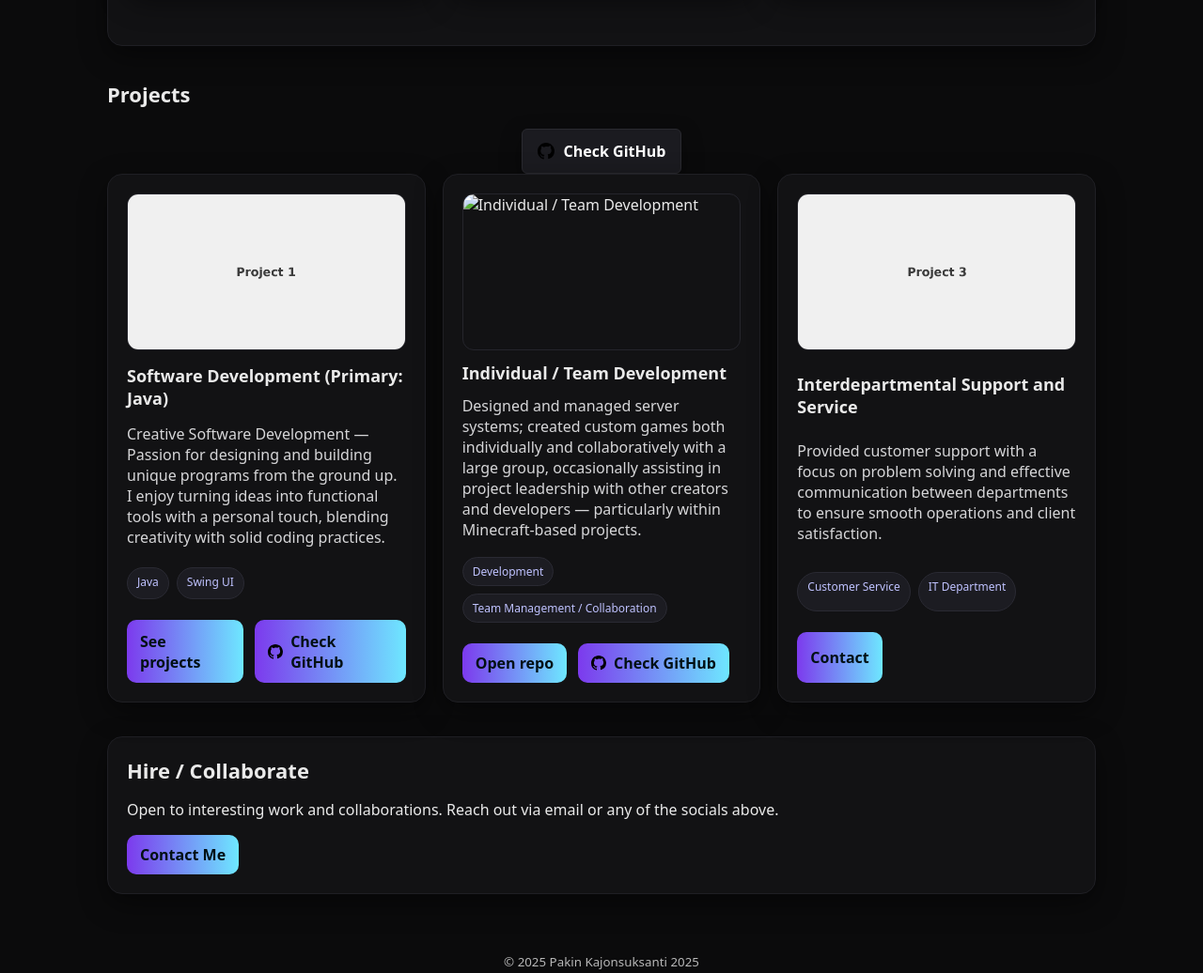
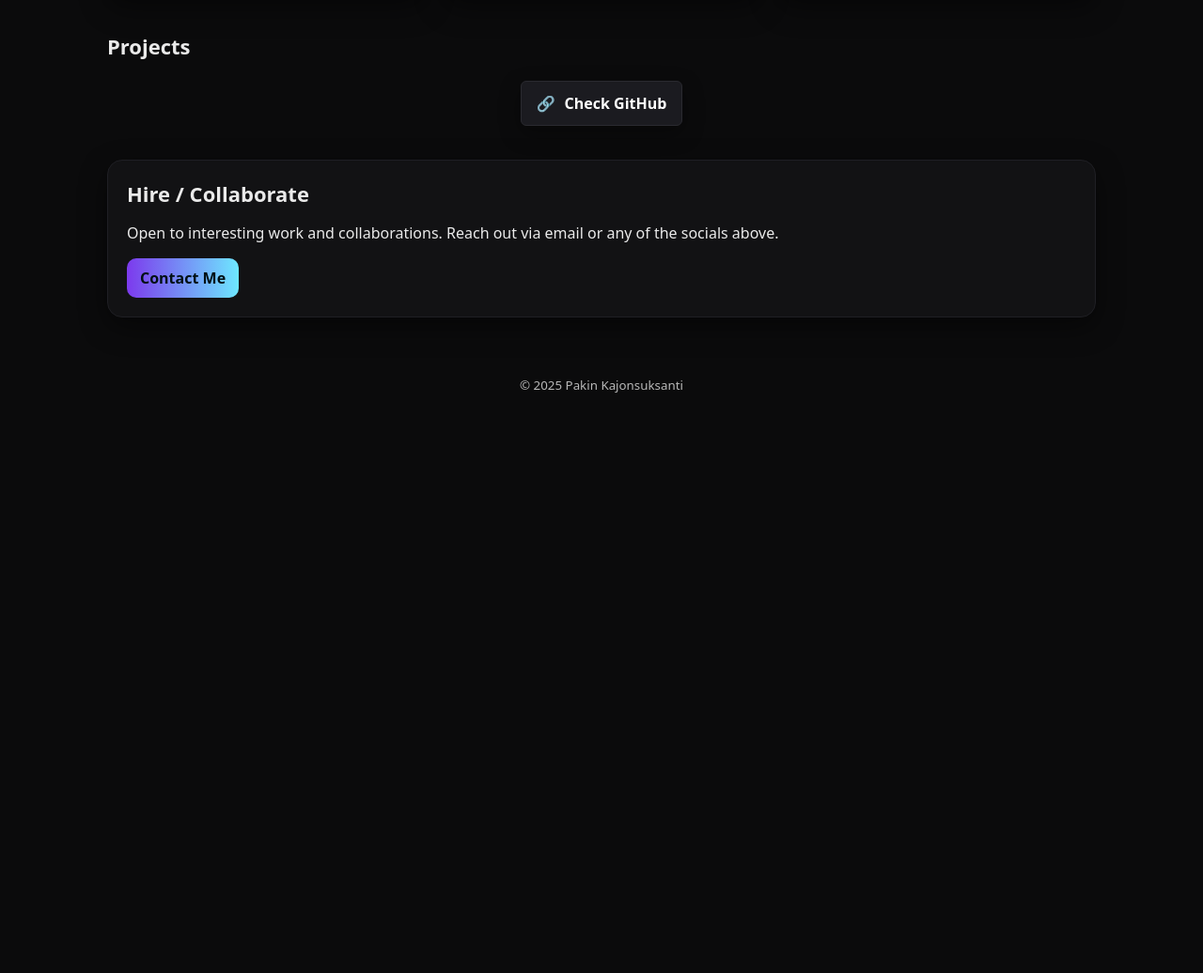
Before and after one commit to ZeroC0deT1me/ZeroC0deT1me.github.io, a plain HTML site: page index.html in a window 1280 px wide. Shown: the part 1174-2210 px from the top of the page at 94% size. After the commit the page ends 1654 px from the top, so only its background shows below. Drawn offline with Linux system fonts and the light colour scheme.

Commit message:
Update index.html
Attempt to fix the button issue.

```diff
--- a/index.html
+++ b/index.html
@@ -3,12 +3,8 @@
 <head>
   <meta charset="utf-8" />
   <meta name="viewport" content="width=device-width, initial-scale=1" />
-  <title>Portfolio • <span id="site-name-fallback">Your Name</span></title>
-  <meta name="description" content="Portfolio of projects and work by Your Name." />
-  <meta property="og:title" content="Your Name • Portfolio" />
-  <meta property="og:description" content="Selected projects, skills, and contact." />
-  <meta property="og:image" content="assets/og-image.png" />
-  <link rel="icon" href="assets/favicon.svg" type="image/svg+xml">
+  <title>Portfolio • Pakin Kajonsuksanti</title>
+  <meta name="description" content="Portfolio of projects and work by Pakin Kajonsuksanti." />
   <style>
     :root {
       --bg: #0b0b0c;
@@ -18,13 +14,12 @@
       --muted: #b8b8b8;
       --brand: #6ee7ff;
       --brand-2: #7c3aed;
-      --ring: rgba(110,231,255,0.3);
       --radius: 16px;
       --shadow: 0 10px 30px rgba(0,0,0,0.45);
       --maxw: 1100px;
     }
     * { box-sizing: border-box; }
-    html, body { background: var(--bg); color: var(--text); margin: 0; font-family: ui-sans-serif, system-ui, -apple-system, Segoe UI, Roboto, Helvetica, Arial, "Apple Color Emoji", "Segoe UI Emoji"; }
+    html, body { background: var(--bg); color: var(--text); margin: 0; font-family: ui-sans-serif, system-ui, -apple-system, Segoe UI, Roboto, Helvetica, Arial; }
     a { color: var(--brand); text-decoration: none; }
     a:hover { text-decoration: underline; }
     .wrap { max-width: var(--maxw); margin: 0 auto; padding: 24px; }
@@ -41,24 +36,8 @@
     .about { line-height: 1.65; color: #dcdcdc; }
     .skills { display: flex; flex-wrap: wrap; gap: 10px; }
     .chip { background: var(--card-2); border: 1px solid #222228; border-radius: 999px; padding: 8px 12px; font-size: 14px; color: #d8d8d8; }
-    .grid { display: grid; grid-template-columns: repeat(12, 1fr); gap: 18px; }
-    .project { grid-column: span 12; display: grid; grid-template-columns: 1fr; gap: 12px; }
-    .project .media { width: 100%; border-radius: 12px; aspect-ratio: 16/9; object-fit: cover; border: 1px solid #25252c; }
-    .project .title { font-size: 18px; font-weight: 700; }
-    .project .desc { color: #d6d6d8; }
-    .project .tags { display: flex; gap: 8px; flex-wrap: wrap; margin-top: 6px; }
-    .project .tag { font-size: 12px; background: #1c1c22; padding: 6px 10px; border-radius: 999px; border: 1px solid #2a2a33; color: #bfc2ff; }
-    .project .links { display: flex; gap: 12px; margin-top: 10px; }
-    .cta { display: inline-flex; align-items: center; gap: 8px; background: linear-gradient(90deg, var(--brand-2), var(--brand)); border: none; color: #001014; padding: 10px 14px; border-radius: 10px; font-weight: 700; text-decoration: none; }
-    footer { color: var(--muted); text-align: center; padding: 24px 0 36px; }
-    @media (min-width: 720px) {
-      .project { grid-column: span 6; }
-    }
-    @media (min-width: 1060px) {
-      .project { grid-column: span 4; }
-    }
 
-    /* Skill Areas (image + text containers) */
+    /* Skill Cards */
     .skill-cards { display: grid; gap: 18px; margin-top: 18px; grid-template-columns: 1fr; }
     @media (min-width: 680px) {
       .skill-cards { grid-template-columns: repeat(2, 1fr); }
@@ -68,51 +47,75 @@
     }
 
     .skill-card { background: var(--card); border: 1px solid #1e1e24; border-radius: var(--radius); box-shadow: var(--shadow); overflow: hidden; transition: transform .18s ease, box-shadow .18s ease, border-color .18s ease; }
-    .skill-card-inner { display: block; }
+    .skill-card:hover { transform: translateY(-4px); border-color:#2b2b34; box-shadow: 0 14px 36px rgba(0,0,0,.5); }
     .skill-card .media { width: 100%; aspect-ratio: 16/10; object-fit: cover; display: block; border-bottom: 1px solid #23232a; }
     .skill-card .body { padding: 18px; display: grid; gap: 10px; }
     .skill-card .title { font-size: 18px; font-weight: 800; letter-spacing:.2px; }
     .skill-card .text { color: #d6d6d8; line-height: 1.65; }
     .skill-card .actions { display: flex; gap: 12px; margin-top: 6px; flex-wrap: wrap; }
-    @media (min-width: 680px) { .skill-cards { grid-template-columns: repeat(2, 1fr); } }
-@media (min-width: 1024px) { .skill-cards { grid-template-columns: repeat(3, 1fr); } }
-      .skill-card .media { width: 100%; aspect-ratio: 16/10; object-fit: cover; display: block; border-bottom: 1px solid #23232a; }
+
+    .cta {
+      display: inline-flex;
+      align-items: center;
+      gap: 8px;
+      background: linear-gradient(90deg, var(--brand-2), var(--brand));
+      border: none;
+      color: #001014;
+      padding: 10px 14px;
+      border-radius: 10px;
+      font-weight: 700;
+      text-decoration: none;
+      cursor: pointer;
+      transition: transform .15s ease, box-shadow .15s ease;
+    }
+    .cta:hover {
+      transform: translateY(-2px);
+      box-shadow: 0 8px 20px rgba(110,231,255,0.3);
+      text-decoration: none;
     }
 
-
-    .cta { display: inline-flex; align-items: center; gap: 8px; }
-    .cta .icon { width: 16px; height: 16px; display: inline-block; }
-
-    .skill-card:hover { transform: translateY(-4px); border-color:#2b2b34; box-shadow: 0 14px 36px rgba(0,0,0,.5); }
-
-    /* Global GitHub button under Projects */
-    .github-section { display: flex; justify-content: center; margin-top: 22px; }
+    /* GitHub button */
+    .github-section { display: flex; justify-content: center; margin: 22px 0; }
     .github-btn {
-      display: inline-flex; align-items: center; gap: 10px;
-      padding: 12px 16px; border-radius: 6px; border: 1px solid #2a2a30;
-      background: #1b1b20; color: #fff; text-decoration: none; font-weight: 700;
+      display: inline-flex;
+      align-items: center;
+      gap: 10px;
+      padding: 12px 16px;
+      border-radius: 6px;
+      border: 1px solid #2a2a30;
+      background: #1b1b20;
+      color: #fff;
+      text-decoration: none;
+      font-weight: 700;
       box-shadow: 0 8px 22px rgba(0,0,0,.35);
       transition: transform .15s ease, box-shadow .15s ease, background .15s ease, border-color .15s ease;
+      cursor: pointer;
     }
-    .github-btn:hover { background: #22222a; border-color: #34343b; box-shadow: 0 12px 30px rgba(0,0,0,.45); transform: translateY(-2px); }
-    .github-btn .icon { width: 18px; height: 18px; display: inline-block; }
+    .github-btn:hover {
+      background: #22222a;
+      border-color: #34343b;
+      box-shadow: 0 12px 30px rgba(0,0,0,.45);
+      transform: translateY(-2px);
+      text-decoration: none;
+    }
 
+    footer { color: var(--muted); text-align: center; padding: 24px 0 36px; }
   </style>
 </head>
 <body>
   <div class="wrap">
     <header class="card">
       <div class="title">
-        <img class="avatar" src="assets/profile.png" alt="Profile photo" />
+        <img class="avatar" src="assets/profile.png" alt="Profile photo" onerror="this.style.display='none'" />
         <div>
-          <div class="name" id="name">Pakin Kajonsuksanti</div>
-          <div class="tagline" id="tagline">Developer</div>
+          <div class="name">Pakin Kajonsuksanti</div>
+          <div class="tagline">Developer</div>
         </div>
       </div>
       <div class="meta">
-        <div id="location">Bellingham, United States</div>
-        <div class="socials" id="socials">
-          <!-- filled by script -->
+        <div>Bellingham, Washington</div>
+        <div class="socials">
+          <a href="https://github.com/ZeroC0deT1me" target="_blank" rel="noopener">GitHub</a>
         </div>
       </div>
     </header>
@@ -120,60 +123,57 @@
     <section>
       <div class="card about">
         <h2>About</h2>
-        <p id="about">Hi, I’m Deon — a student pursuing a degree in Cybersecurity and Computer Information Systems. I love coding, building tools that make life easier, and contributing to my community. Outside of tech, I do voice acting as a hobby and dabble in graphic design and 3D modeling.</p>
-        <p>Contact: <a id="email" href="mailto:you@example.com">donhnt@outlook.com</a></p>
+        <p>Hi, I'm Deon — a student pursuing a degree in Cybersecurity and Computer Information Systems. I love coding, building tools that make life easier, and contributing to my community. Outside of tech, I do voice acting as a hobby and dabble in graphic design and 3D modeling.</p>
+        <p>Contact: <a href="mailto:donhnt@outlook.com">donhnt@outlook.com</a></p>
       </div>
     </section>
 
     <section>
       <div class="card">
         <h2>Skills</h2>
-        <div class="skills" id="skills"></div>
+        <div class="skills">
+          <span class="chip">Java</span>
+          <span class="chip">Customer Service</span>
+          <span class="chip">Minecraft Project</span>
+        </div>
+      </div>
+    </section>
 
     <section>
       <h2>Skill Areas</h2>
-      <!-- Hardcoded placeholders; replace images and text as needed -->
       <div class="skill-cards">
         <div class="skill-card">
-          <div class="skill-card-inner">
-            <img class="media" src="assets/skill1.png" alt="Skill area image 1">
+          <img class="media" src="assets/skill1.png" alt="Software Development" onerror="this.style.display='none'">
           <div class="body">
             <div class="title">Software Development (Primary: Java)</div>
             <div class="text">Creative Software Development — Passion for designing and building unique programs from the ground up. I enjoy turning ideas into functional tools with a personal touch, blending creativity with solid coding practices.</div>
             <div class="actions">
-                <a class="cta" href="#projects">See projects</a>
+              <a class="cta" href="https://github.com/ZeroC0deT1me?tab=repositories" target="_blank" rel="noopener">See projects</a>
             </div>
           </div>
         </div>
-        </div>
+
         <div class="skill-card">
-          <div class="skill-card-inner">
-            <img class="media" src="assets/skill2.png" alt="Skill area image 2">
+          <img class="media" src="assets/skill2.png" alt="Team Development" onerror="this.style.display='none'">
           <div class="body">
             <div class="title">Individual / Team Development</div>
             <div class="text">Designed and managed server systems; created custom games both individually and collaboratively with a large group, occasionally assisting in project leadership with other creators and developers — particularly within Minecraft-based projects.</div>
             <div class="actions">
-                <a class="cta" href="#projects">Open repo</a>
+              <a class="cta" href="https://github.com/ZeroC0deT1me?tab=repositories" target="_blank" rel="noopener">Open repo</a>
             </div>
           </div>
         </div>
-        </div>
+
         <div class="skill-card">
-          <div class="skill-card-inner">
-            <img class="media" src="assets/skill3.png" alt="Skill area image 3">
+          <img class="media" src="assets/skill3.png" alt="Customer Support" onerror="this.style.display='none'">
           <div class="body">
             <div class="title">Interdepartmental Support and Service</div>
             <div class="text">Provided customer support with a focus on problem solving and effective communication between departments to ensure smooth operations and client satisfaction.</div>
             <div class="actions">
-                <a class="cta" href="mailto:replace-me@example.com">Contact</a>
+              <a class="cta" href="mailto:donhnt@outlook.com">Contact</a>
             </div>
           </div>
         </div>
-        </div>
-      </div>
-    </section>
-
-        <div class="skill-cards" id="skill-sections"></div>
       </div>
     </section>
 
@@ -181,142 +181,24 @@
       <h2>Projects</h2>
 
       <div class="github-section">
-        <a class="github-btn" href="https://github.com/ZeroC0deT1me" target="_blank" rel="noopener">
-          <img class="icon" src="assets/github.svg" alt="GitHub logo">
+        <a class="github-btn" href="https://github.com/ZeroC0deT1me?tab=repositories" target="_blank" rel="noopener">
+          <span>🔗</span>
           <span>Check GitHub</span>
         </a>
       </div>
-
-      <div class="grid" id="projects"></div>
     </section>
 
     <section>
       <div class="card">
         <h2>Hire / Collaborate</h2>
         <p>Open to interesting work and collaborations. Reach out via email or any of the socials above.</p>
-        <a class="cta" id="cta" href="mailto:you@example.com">Contact Me</a>
+        <a class="cta" href="mailto:donhnt@outlook.com">Contact Me</a>
       </div>
     </section>
 
     <footer>
-      <small>&copy; <span id="year"></span> <span id="footer-name">Pakin Kajonsuksanti</span> 2025</small>
+      <small>&copy; 2025 Pakin Kajonsuksanti</small>
     </footer>
   </div>
-
-  <script>
-  async function loadSite() {
-    try {
-      const res = await fetch('site.json');
-      const data = await res.json();
-
-      document.getElementById('name').textContent = data.name;
-      document.getElementById('footer-name').textContent = data.name;
-      document.getElementById('tagline').textContent = data.tagline;
-      document.getElementById('location').textContent = data.location;
-      document.getElementById('about').textContent = data.about;
-      document.getElementById('email').href = 'mailto:' + data.email;
-      document.getElementById('email').textContent = data.email;
-      document.getElementById('year').textContent = new Date().getFullYear();
-
-      // Socials
-      const socials = document.getElementById('socials');
-      socials.innerHTML = '';
-      (data.socials || []).forEach(s => {
-        const a = document.createElement('a');
-        a.href = s.url;
-        a.textContent = s.name;
-        a.target = "_blank";
-        a.rel = "noopener";
-        socials.appendChild(a);
-      });
-
-      // Skills
-      const skills = document.getElementById('skills');
-      skills.innerHTML = '';
-      (data.skills || []).forEach(skill => {
-        const span = document.createElement('span');
-        span.className = 'chip';
-        span.textContent = skill;
-        skills.appendChild(span);
-      });
-
-      // Projects
-      const projects = document.getElementById('projects');
-      projects.innerHTML = '';
-      (data.projects || []).forEach(p => {
-        const card = document.createElement('div');
-        card.className = 'card project';
-
-        const img = document.createElement('img');
-        img.className = 'media';
-        img.src = p.image || 'assets/project1.png';
-        img.alt = p.title;
-        card.appendChild(img);
-
-        const title = document.createElement('div');
-        title.className = 'title';
-        title.textContent = p.title;
-        card.appendChild(title);
-
-        const desc = document.createElement('div');
-        desc.className = 'desc';
-        desc.textContent = p.desc;
-        card.appendChild(desc);
-
-        const tags = document.createElement('div');
-        tags.className = 'tags';
-        (p.tags || []).forEach(t => {
-          const tag = document.createElement('span');
-          tag.className = 'tag';
-          tag.textContent = t;
-          tags.appendChild(tag);
-        });
-        card.appendChild(tags);
-
-        const links = document.createElement('div');
-        links.className = 'links';
-
-        let githubUrl = null;
-        (p.links || []).forEach(l => {
-          const a = document.createElement('a');
-          a.className = 'cta';
-          a.href = l.url;
-          a.target = "_blank";
-          a.rel = "noopener";
-          a.textContent = l.label;
-          links.appendChild(a);
-          if (!githubUrl && typeof l.url === 'string' && l.url.includes('github.com')) {
-            githubUrl = l.url;
-          }
-        });
-
-        if (githubUrl) {
-          const gh = document.createElement('a');
-          gh.className = 'cta';
-          gh.href = githubUrl;
-          gh.target = '_blank';
-          gh.rel = 'noopener';
-          const icon = document.createElement('img');
-          icon.src = 'assets/github.svg';
-          icon.alt = '';
-          icon.className = 'icon';
-          gh.appendChild(icon);
-          const span = document.createElement('span');
-          span.textContent = 'Check GitHub';
-          gh.appendChild(span);
-          links.appendChild(gh);
-        }
-
-        card.appendChild(links);
-
-        projects.appendChild(card);
-      });
-
-    } catch (e) {
-      console.error('Failed to load site.json', e);
-    }
-  }
-  loadSite();
-  </script>
 </body>
 </html>
```
Lines whose indentation alone changed are shown as unchanged.
